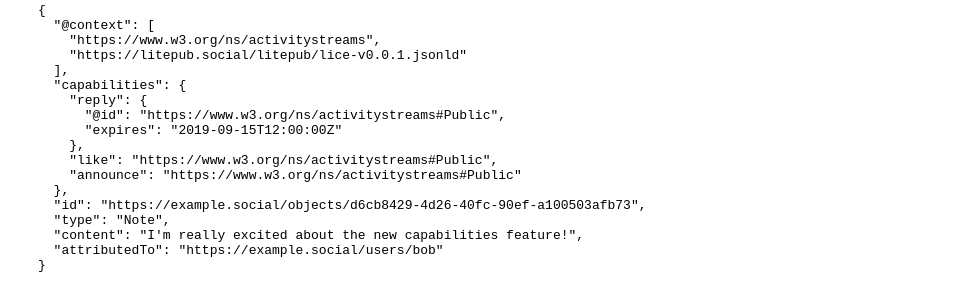
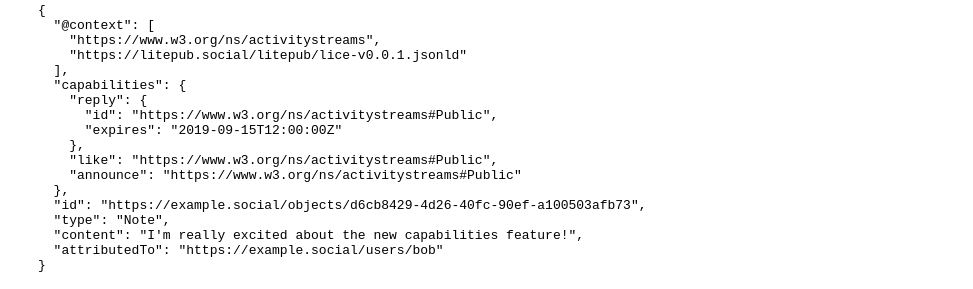
Before and after one commit to litepub/litepub, a Jekyll site: the page built from lice.md, in a window 1280 px wide and 900 px high, scrolled down 990 px. Shown: the part 257-546 px from the top of the window, without its empty margins (307-1280 px from the left). Built offline with Jekyll 4.4.1, drawn with Linux system fonts in a browser that asks for light colours.

```diff
--- a/lice.md
+++ b/lice.md
@@ -90,7 +90,7 @@ way:
   ],
   "capabilities": {
     "reply": {
-      "@id": "https://www.w3.org/ns/activitystreams#Public",
+      "id": "https://www.w3.org/ns/activitystreams#Public",
       "expires": "2019-09-15T12:00:00Z"
     },
     "like": "https://www.w3.org/ns/activitystreams#Public",
```
